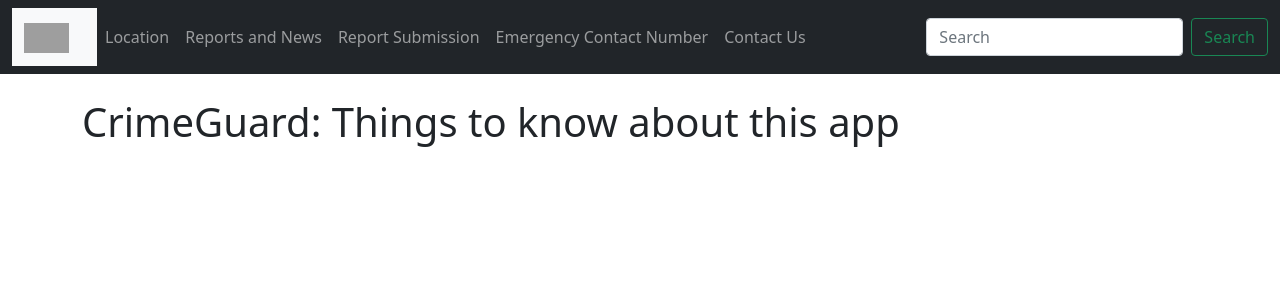
After one commit to zmohamed01/CrimeAlert, a Rails app: template app/views/home/index.html.erb in a window 1280 px wide. The commit adds this page. Shown: the top 300 px of the page. Run offline with Rails 7, Linux system fonts and the light colour scheme; the template is opened without the code that fills it, so the values that code supplies are empty; style sheets or scripts are compiled from the project's sources; grey boxes are pictures that could not be loaded.

Commit message:
minor adjustment

```diff
--- /dev/null
+++ b/app/views/home/_header.html.erb
@@ -0,0 +1,62 @@
+<nav class="navbar navbar-expand-lg navbar-dark bg-dark">
+  <div class="container-fluid">
+
+  	<nav class="navbar navbar-light bg-light">
+ 	 <div class="container">
+    	<a class="navbar-brand" href="#">
+     	 <img src="/D:/User/Pictures/SE_Project/CrimeGuard_App_Logo.png" alt="" width="45" height="30">
+    	</a>
+ 	 </div>
+	</nav>
+
+    	<!-- <a class="navbar-brand" href="#">CrimeGuard</a> <button class="navbar-toggler" type="button" data-bs-toggle="collapse" data-bs-target="#navbarSupportedContent" aria-controls="navbarSupportedContent" aria-expanded="false" aria-label="Toggle navigation">
+      	<span class="navbar-toggler-icon"></span>
+    	</button> -->
+
+   	 <div class="collapse navbar-collapse" id="navbarSupportedContent">
+     	<ul class="navbar-nav me-auto mb-2 mb-lg-0">
+
+        <li class="nav-item">
+          <a class="nav-link" href="#">Location</a>
+        </li>
+
+        <li class="nav-item">
+          <a class="nav-link" href="#">Reports and News</a>
+        </li>
+
+        <li class="nav-item">
+          <a class="nav-link" href="#">Report Submission</a>
+        </li>
+
+         <li class="nav-item">
+          <a class="nav-link" href="#">Emergency Contact Number</a>
+        </li>
+
+        <li class="nav-item">
+          <a class="nav-link" href="#">Contact Us</a>
+        </li>
+
+      <!--   <li class="nav-item dropdown">
+          <a class="nav-link dropdown-toggle" href="#" id="navbarDropdown" role="button" data-bs-toggle="dropdown" aria-expanded="false">
+            Dropdown
+          </a>
+          <ul class="dropdown-menu" aria-labelledby="navbarDropdown">
+            <li><a class="dropdown-item" href="#">Action</a></li>
+            <li><a class="dropdown-item" href="#">Another action</a></li>
+            <li><hr class="dropdown-divider"></li>
+            <li><a class="dropdown-item" href="#">Something else here</a></li>
+          </ul>
+        </li>
+ -->
+        <!-- <li class="nav-item">
+          <a class="nav-link disabled" href="#" tabindex="-1" aria-disabled="true">Disabled</a>
+        </li> -->
+
+      </ul>
+      <form class="d-flex">
+        <input class="form-control me-2" type="search" placeholder="Search" aria-label="Search">
+        <button class="btn btn-outline-success" type="submit">Search</button>
+      </form>
+    </div>
+  </div>
+</nav>
--- /dev/null
+++ b/app/views/home/index.html.erb
@@ -0,0 +1,2 @@
+<h1>CrimeGuard: Things to know about this app</h1>
+<p></p>
--- a/app/views/layouts/application.html.erb
+++ b/app/views/layouts/application.html.erb
@@ -1,15 +1,38 @@
-<!DOCTYPE html>
-<html>
+<!doctype html>
+<html lang="en">
   <head>
-    <title>CrimeAlert </title>
+    <!-- Required meta tags -->
+    <meta charset="utf-8">
+    <meta name="viewport" content="width=device-width, initial-scale=1">
+
+    <!-- Bootstrap CSS -->
+    <link href="https://cdn.jsdelivr.net/npm/bootstrap@5.0.0-beta3/dist/css/bootstrap.min.css" rel="stylesheet" integrity="sha384-eOJMYsd53ii+scO/bJGFsiCZc+5NDVN2yr8+0RDqr0Ql0h+rP48ckxlpbzKgwra6" crossorigin="anonymous">
+
+    <title>CrimeAlert</title>
+
+    <meta name="viewport" content="width=device-width,initial-scale=1">
     <%= csrf_meta_tags %>
     <%= csp_meta_tag %>
 
-    <%= stylesheet_link_tag    'application', media: 'all', 'data-turbolinks-track': 'reload' %>
-    <%= javascript_include_tag 'application', 'data-turbolinks-track': 'reload' %>
+    <%= stylesheet_link_tag 'application', media: 'all', 'data-turbolinks-track': 'reload' %>
+    <%= javascript_pack_tag 'application', 'data-turbolinks-track': 'reload' %>
   </head>
+  <body>
 
-  <body>
-    <%= yield %>
+    <%= render 'home/header' %>
+    <div class="container">
+      <br/>
+      <%= yield %>
+    </div>
+    <!-- Optional JavaScript; choose one of the two! -->
+
+    <!-- Option 1: Bootstrap Bundle with Popper -->
+    <script src="https://cdn.jsdelivr.net/npm/bootstrap@5.0.0-beta3/dist/js/bootstrap.bundle.min.js" integrity="sha384-JEW9xMcG8R+pH31jmWH6WWP0WintQrMb4s7ZOdauHnUtxwoG2vI5DkLtS3qm9Ekf" crossorigin="anonymous"></script>
+
+    <!-- Option 2: Separate Popper and Bootstrap JS -->
+    <!--
+    <script src="https://cdn.jsdelivr.net/npm/@popperjs/core@2.9.1/dist/umd/popper.min.js" integrity="sha384-SR1sx49pcuLnqZUnnPwx6FCym0wLsk5JZuNx2bPPENzswTNFaQU1RDvt3wT4gWFG" crossorigin="anonymous"></script>
+    <script src="https://cdn.jsdelivr.net/npm/bootstrap@5.0.0-beta3/dist/js/bootstrap.min.js" integrity="sha384-j0CNLUeiqtyaRmlzUHCPZ+Gy5fQu0dQ6eZ/xAww941Ai1SxSY+0EQqNXNE6DZiVc" crossorigin="anonymous"></script>
+    -->
   </body>
 </html>
```
